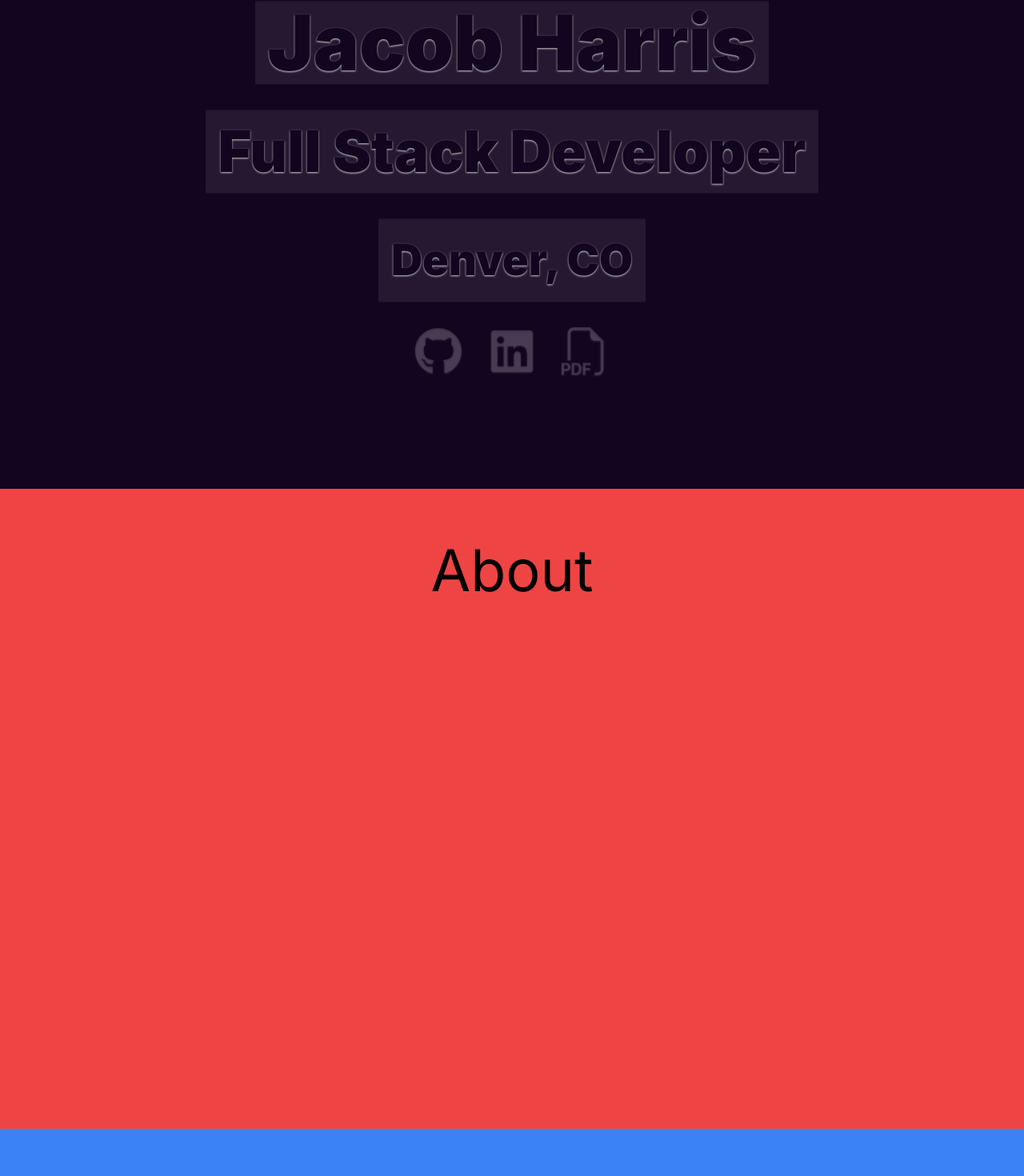
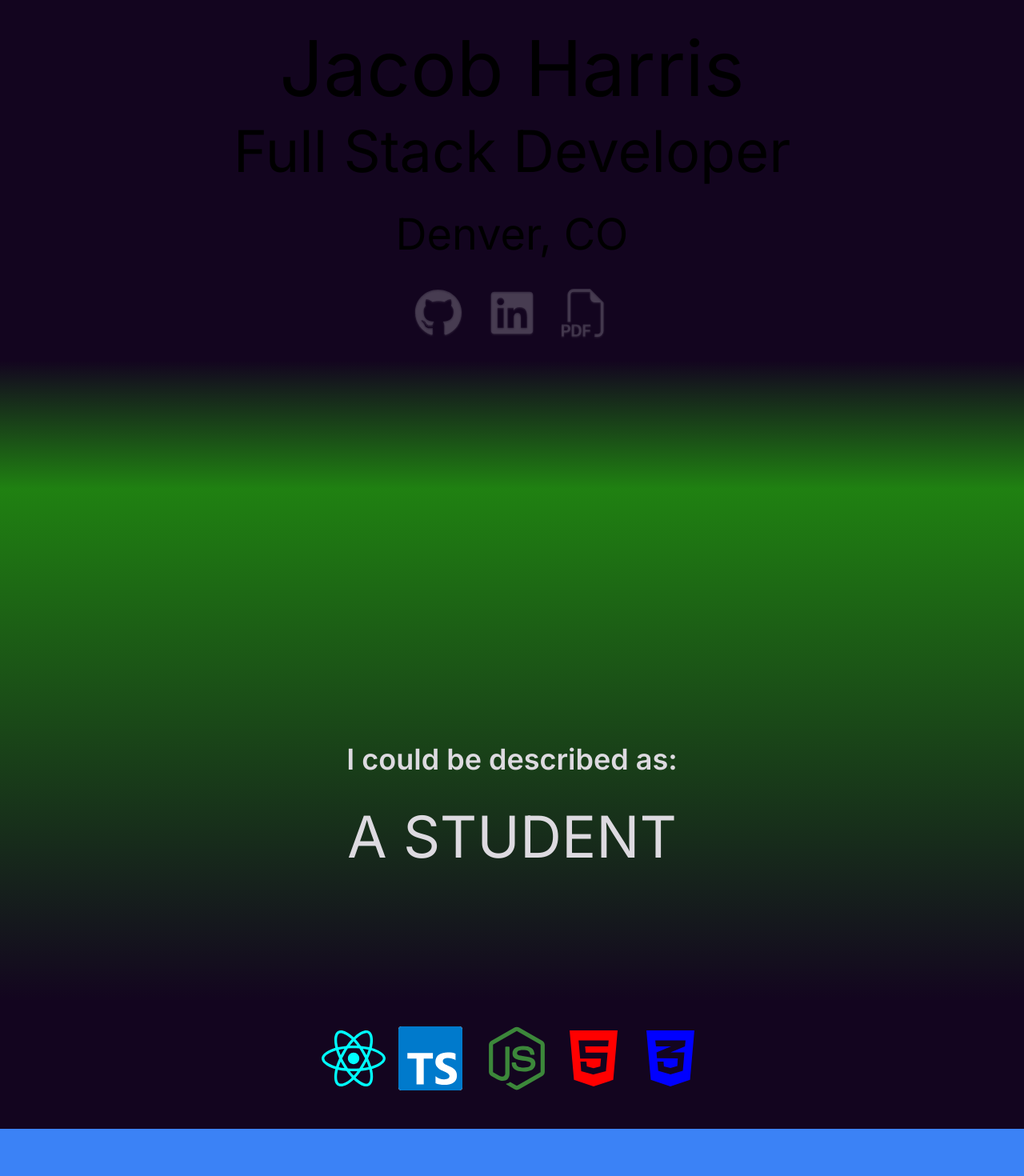
Before and after one commit to jgharris314/portfolio-02052024, a Next.js app: page / in a window 1280 px wide. Shown: the part 189-1659 px from the top of the page at 80% size. Built offline with nearby package versions, Linux system fonts and the light colour scheme.

Commit message:
added about section content and styles for desktop and mobile

```diff
--- /dev/null
+++ b/app/components/sections/About.tsx
@@ -0,0 +1,56 @@
+import { useEffect, useState, useCallback } from "react"
+import { FaHtml5, FaCss3Alt, FaReact, FaNodeJs } from "react-icons/fa"
+import { SiTypescript } from "react-icons/si"
+import SectionContainer from "../../components/SectionContainer"
+
+const aboutMeItems = [
+  "a developer",
+  "a creator",
+  "a musician",
+  "a student",
+  "passionate",
+  "driven",
+  "a motivator",
+  "empathetic",
+  "dedicated",
+]
+
+export default function AboutSection() {
+  const [currentItem, setCurrentItem] = useState(0)
+  const shuffle = useCallback(() => {
+    setCurrentItem((prev) => (prev === aboutMeItems.length - 1 ? 0 : prev + 1))
+  }, [])
+
+  useEffect(() => {
+    const intervalID = setInterval(shuffle, 2000)
+    return () => clearInterval(intervalID)
+  }, [shuffle])
+
+  const iconSize = "w-[40px] h-[40px] md:w-[80px] md:h-[80px]"
+
+  return (
+    <SectionContainer
+      bgClasses="h-screen bg-gradient-to-b from-mothGreen-0/50 from-0% to-mothBlack-0 to-80% relative"
+      additionalContentClasses="flex flex-col items-center justify-center w-full h-full"
+      id="about"
+    >
+      <div className="text-[24px] md:text-[36px] mb-4 text-mothGrey-0 font-semibold">
+        I could be described as:
+      </div>
+      <div className="text-[36px] md:text-[72px] text-mothGrey-0 label-classes w-[280px] md:w-[700px] text-center uppercase">
+        {aboutMeItems[currentItem]}
+      </div>
+      <div className="absolute bottom-0 left-0 grid grid-cols-2 md:flex gap-4 items-center justify-center justify-items-center w-full h-40 pb-4">
+        <FaReact className={`${iconSize}`} fill="cyan" />
+        <div className="flex bg-white rounded md:mr-3">
+          <SiTypescript fill="#007acc" className={`${iconSize}`} />
+        </div>
+        <FaNodeJs className={`${iconSize}`} fill="#3c873a" />
+        <FaHtml5 fill="red" className={`${iconSize}`} />
+        <div className="col-span-2 items-center">
+          <FaCss3Alt fill="blue" className={`${iconSize}`} />
+        </div>
+      </div>
+    </SectionContainer>
+  )
+}
--- a/app/components/sections/Home.tsx
+++ b/app/components/sections/Home.tsx
@@ -3,28 +3,19 @@ import { FaGithub, FaLinkedin } from "react-icons/fa"
 import { BsFiletypePdf } from "react-icons/bs"
 
 export default function Home() {
-  const labelClasses =
-    "bg-mothGrey-0/5 p-1 md:p-4 text-mothBlack-0 font-black drop-shadow-[0_1.2px_1.2px_rgba(255,255,255,0.8)]"
-
   return (
     <SectionContainer
-      bgClasses={`h-screen bg-mothBlack-0 pt-12`}
+      bgClasses={`h-screen bg-mothBlack-0 bg-gradient-to-b from-mothBlack-0 via-mothBlack-0 to-mothGreen-0/50 via-80% pt-12`}
       id="home"
       additionalContentClasses="flex flex-col gap-8 justify-center items-center h-full w-full text-center  leading-[54px] md:leading-[72px]"
     >
-      <h1
-        className={`${labelClasses} text-[54px] md:text-[72px] lg:text-[96px]`}
-      >
+      <h1 className={`label-classes text-[54px] md:text-[72px] lg:text-[96px]`}>
         Jacob Harris
       </h1>
-      <h2
-        className={`${labelClasses} text-[40px] md:text-[54px] lg:text-[72px]`}
-      >
+      <h2 className={`label-classes text-[40px] md:text-[54px] lg:text-[72px]`}>
         Full Stack Developer
       </h2>
-      <h3
-        className={`${labelClasses} text-[36px] md:text-[40px] lg:text-[54px]`}
-      >
+      <h3 className={`label-classes text-[36px] md:text-[40px] lg:text-[54px]`}>
         Denver, CO
       </h3>
       <div className="flex w-full justify-center items-center gap-8">
--- a/app/page.tsx
+++ b/app/page.tsx
@@ -2,19 +2,15 @@
 import SectionContainer from "./components/SectionContainer"
 import Nav from "./components/Nav"
 import Home from "./components/sections/Home"
+import { useEffect, useState, useCallback } from "react"
+import AboutSection from "./components/sections/About"
 
 export default function HomePage() {
   return (
     <div className="bg-mothBlack-0 min-h-screen w-full">
       <Nav />
       <Home />
-      <SectionContainer
-        bgClasses="h-screen bg-red-500 pt-12"
-        additionalContentClasses="w-full text-center text-[72px]"
-        id="about"
-      >
-        About
-      </SectionContainer>
+      <AboutSection />
       <SectionContainer
         bgClasses="h-screen bg-blue-500 pt-12"
         additionalContentClasses="w-full text-center text-[72px]"
--- a/app/styles/layout.css
+++ b/app/styles/layout.css
@@ -39,3 +39,7 @@
     max-width: 1200px;
   }
 }
+
+.label-classes {
+  @apply bg-mothGrey-0/5 p-1 md:p-4 text-mothBlack-0 font-black drop-shadow-[0_1.2px_1.2px_rgba(255,255,255,0.8)];
+}
```
